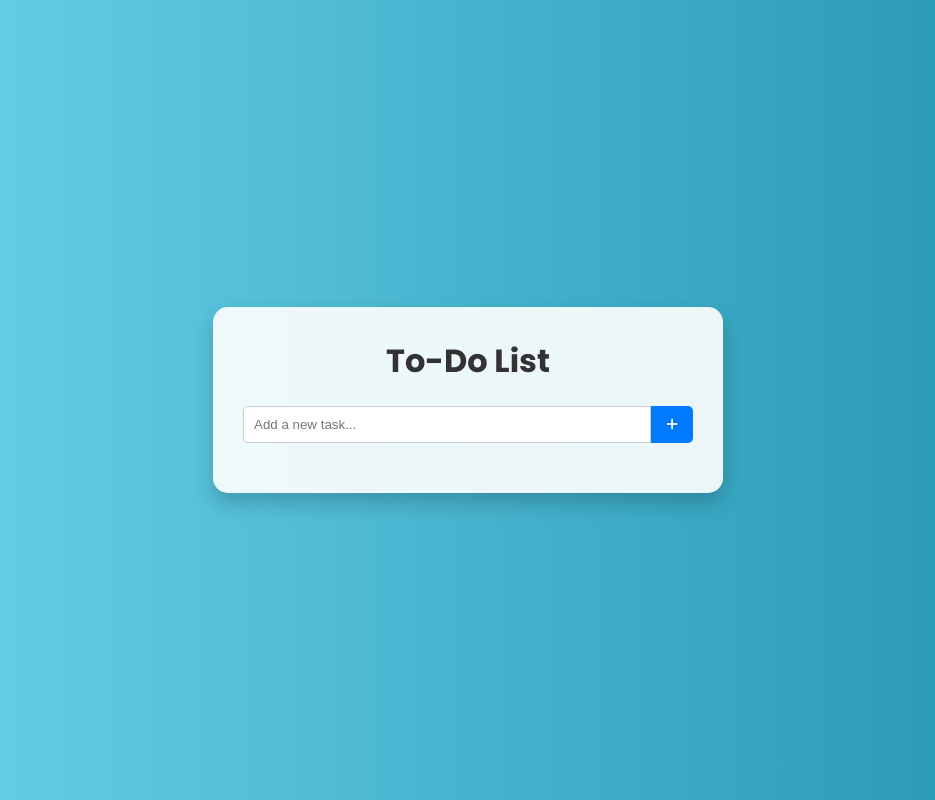
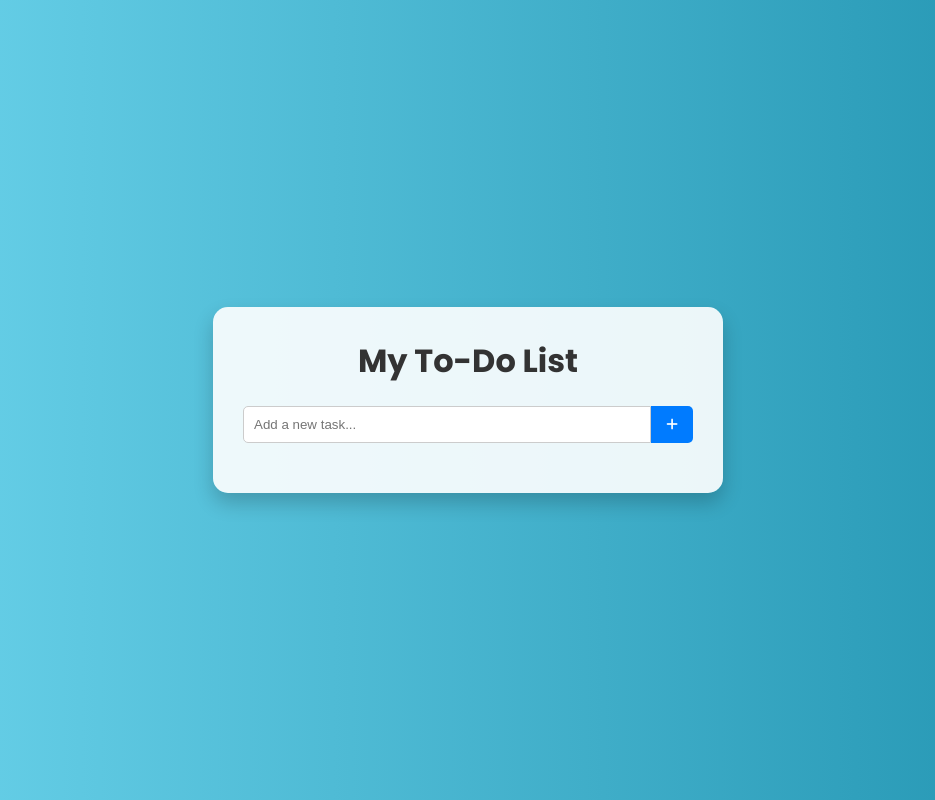
Before and after one commit to EMRobinEdu/JavaScriptLerning, a website: page index.html in a window 1280 px wide. Shown: the whole page, without its empty margins (172-1107 px from the left). Drawn offline with Linux system fonts and the light colour scheme.

Commit message:
Rename title on todo

```diff
--- a/index.html
+++ b/index.html
@@ -9,7 +9,7 @@
 </head>
 <body>
     <div class="container">
-        <h1>To-Do List</h1>
+        <h1> My To-Do List </h1>
         <div class="input-container">
             <input type="text" id="taskInput" placeholder="Add a new task...">
             <button id="addBtn"><i class="fas fa-plus"></i></button>
```
